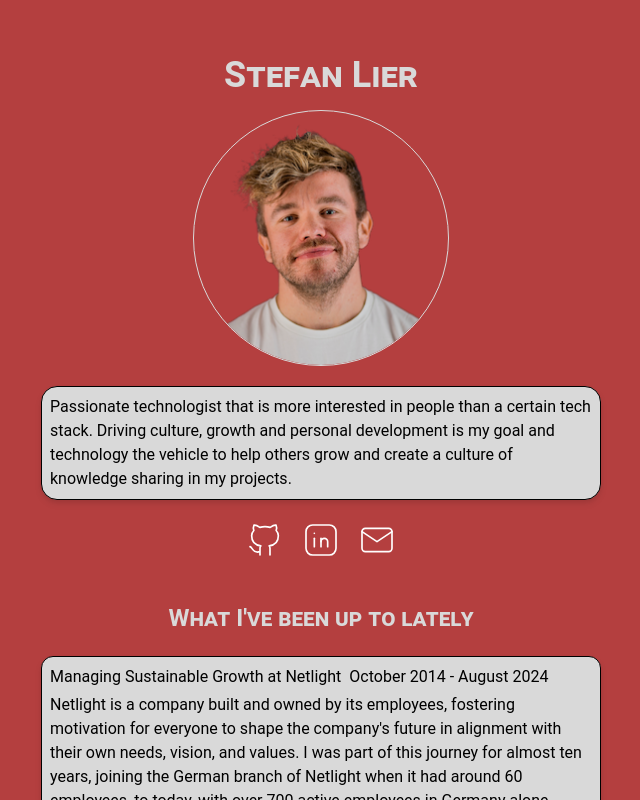
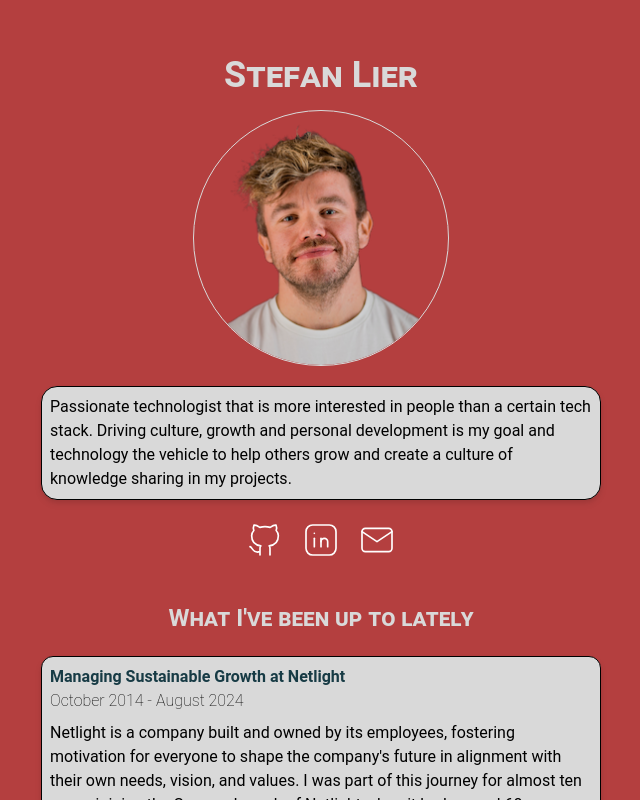
Before and after one commit to stehefan/stefanlier.de, a Next.js app: page / in a window 1280 px wide. Shown: the top 800 px of the page, without its empty margins (319-959 px from the left). Built offline with nearby package versions, Linux system fonts and the light colour scheme.

Commit message:
feat: adjust the presentation of experiences

```diff
--- a/app/components/ExperienceCard/ExperienceCard.tsx
+++ b/app/components/ExperienceCard/ExperienceCard.tsx
@@ -7,9 +7,9 @@ interface ExperienceProperties {
 function ExperienceCard(props: ExperienceProperties) {
     return (
         <div className={'space-y-1 rounded-xl border-black bg-offwhite border p-2  drop-shadow-md'}>
-            <header className={'flex flex-row gap-2'}>
-                <h3>{props.title}</h3>
-                <span>{props.timeframe}</span>
+            <header className={'flex flex-col mb-2'}>
+                <h3 className={'font-bold text-accent'}>{props.title}</h3>
+                <div className={'text-md font-extralight'}>{props.timeframe}</div>
             </header>
             <main>
                 {props.description}
```
